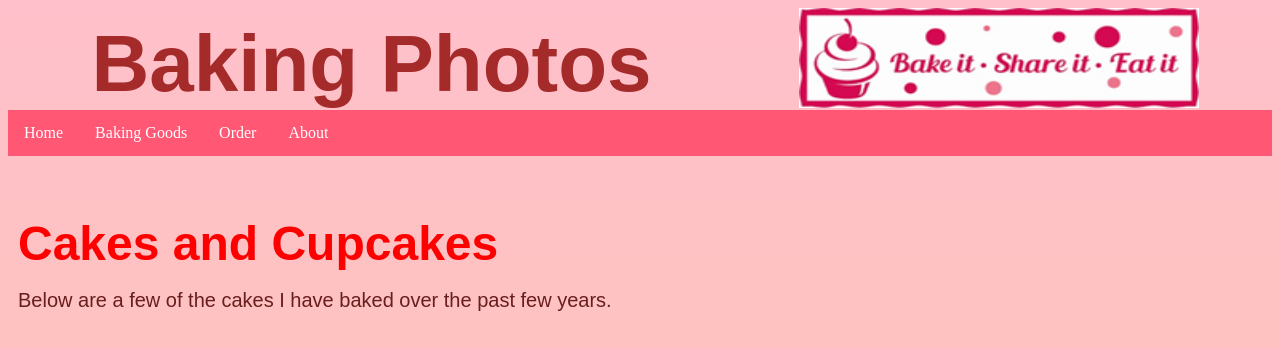
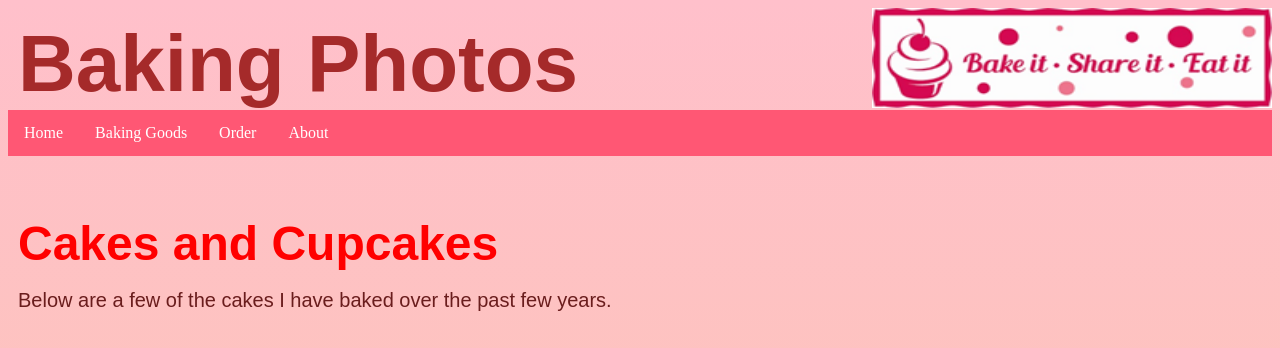
Before and after one commit to izzigrace97/Project3-starter.io, a plain HTML site: page index.html in a window 1280 px wide. Shown: the top 348 px of the page. Drawn offline with Linux system fonts and the light colour scheme.

Commit message:
Update style.css

```diff
--- a/style.css
+++ b/style.css
@@ -15,7 +15,7 @@ h2 {
 
 header {
 	display: flex;
-	justify-content: space-evenly
+	justify-content: space-between;
 }
 
 ul {
```
